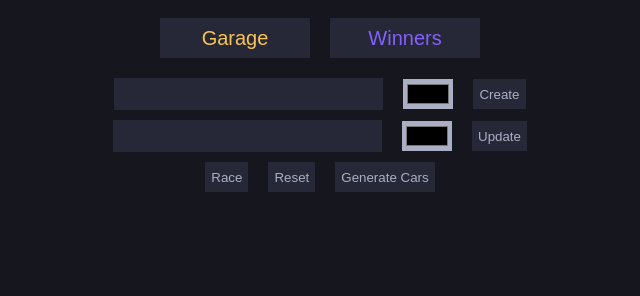
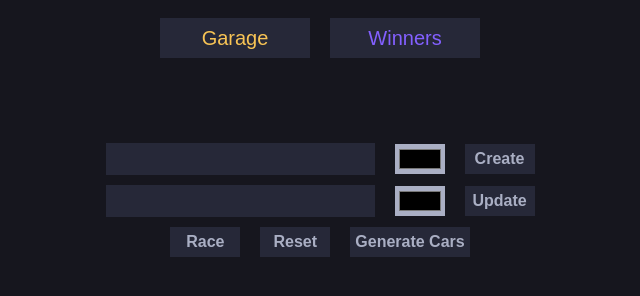
Before and after one commit to Svygzhryr/Async-race, a website built with webpack: page src/index.html in a window 1280 px wide. Shown: the whole page, without its empty margins (320-960 px from the left). Built offline with nearby package versions, Linux system fonts and the light colour scheme.

Commit message:
feat: garage ui tweaks

```diff
--- a/src/components/app/app.scss
+++ b/src/components/app/app.scss
@@ -5,6 +5,10 @@ body {
 .app {
     text-align: center;
     background: $main;
+}
+
+.menu {
+    margin-bottom: 75px;
 }
 
 .btn {
--- a/src/components/app/garage/garage.scss
+++ b/src/components/app/garage/garage.scss
@@ -7,13 +7,25 @@ form {
 
 .btn_garage-menu {
     height: 30px;
+    min-width: 70px;
     background-color: $alt;
+    font-weight: 700;
 
     color: $text;
+    font-size: 16px;
+    padding: 5px;
 
     margin: 0 10px;
 
     border: none;
+
+    transition: all .2s ease-in-out;
+
+    &:hover {
+        background-color: $active;
+        color: $main;
+        cursor: pointer;
+    }
 }
 
 .garage__input {
```
